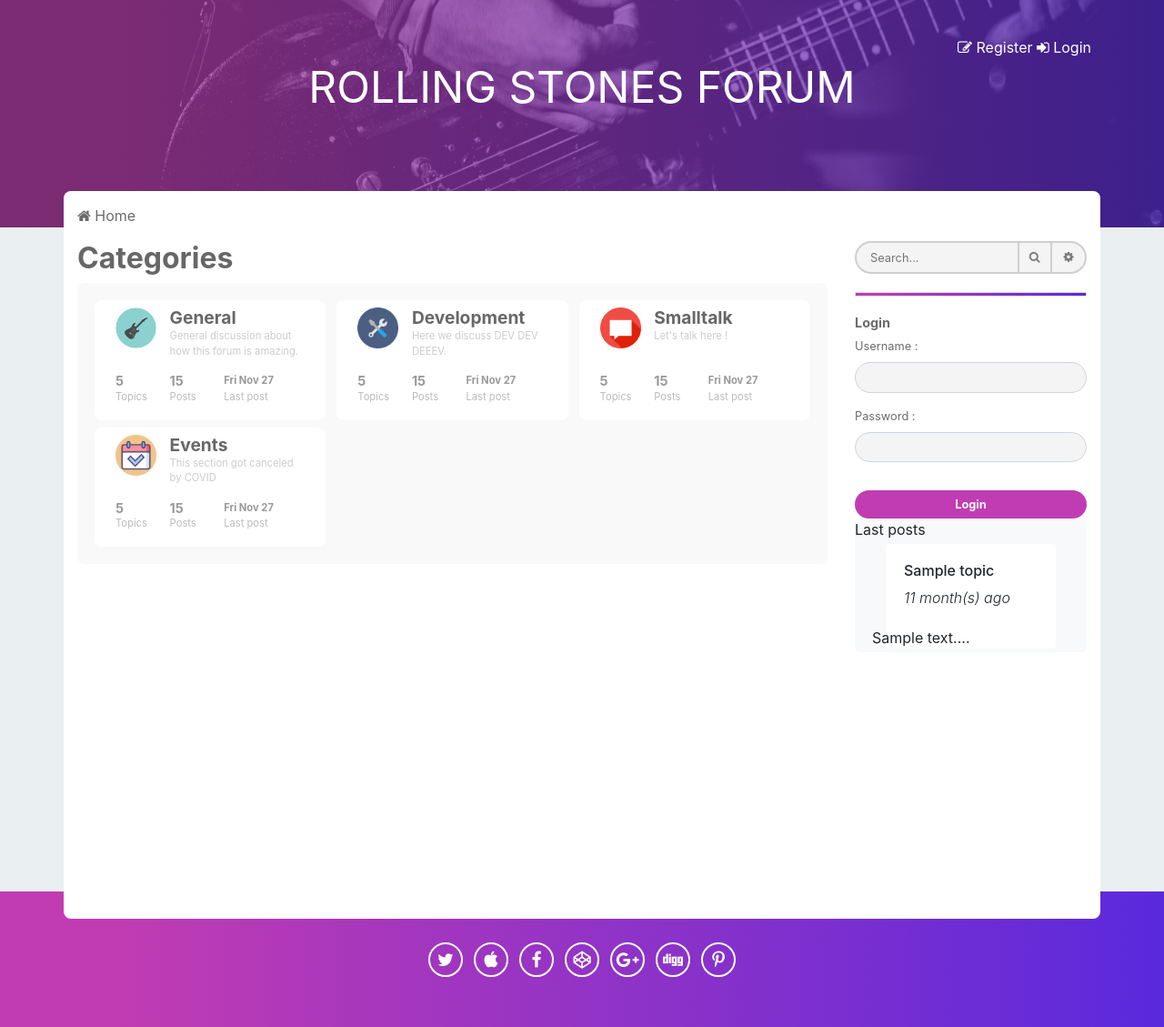
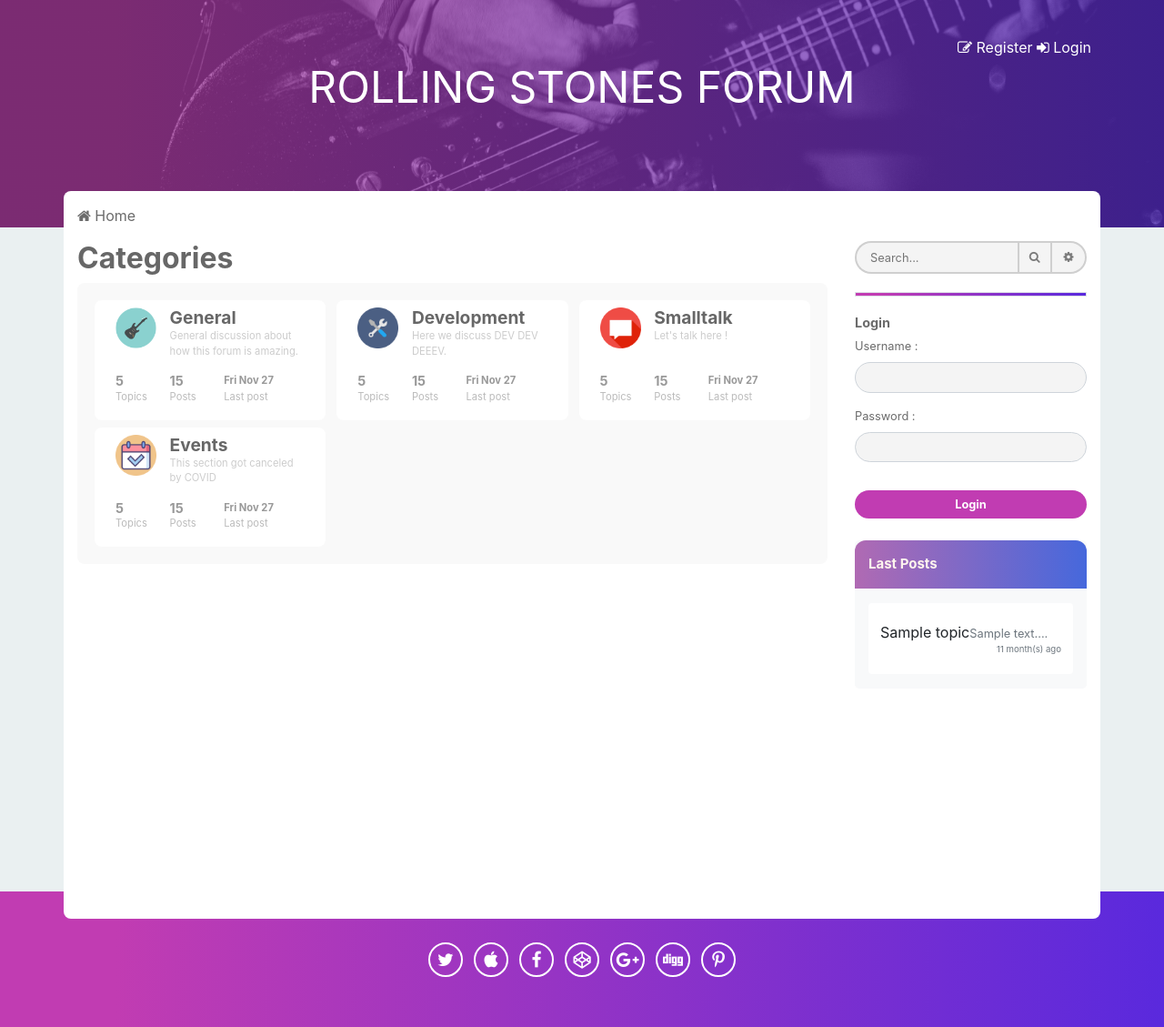
Before and after one commit to JonathanMaillard/BCBB-Forum, a PHP site: page /index.php in a window 1280 px wide. Shown: the top 1129 px of the page at 91% size. Run offline with PHP 8.4, Linux system fonts and the light colour scheme; data comes from the database, SQL or seed files in the repository; tables that the repository leaves empty hold one stand-in row (values such as "Sample post").

Commit message:
feat last_posts

```diff
--- a/css/style.css
+++ b/css/style.css
@@ -233,3 +233,30 @@
 }
 
 /*# sourceMappingURL=style.css.map */
+
+
+/* style for last_post */
+
+.banner-aside {
+  padding: 1em;
+  border-radius: 0.8em 0.8em 0em 0em;
+  background: linear-gradient(90deg, #b06ab3 0%, #4668dc 100%);
+  color: seashell;
+  font-size: 15px;
+  font-weight: bold;
+}
+
+.last-posts__title{
+  padding: 0;
+  margin: 0;
+}
+
+.last-posts__time-diff{
+  padding: 0;
+  font-size: 0.6rem;
+}
+
+.last-posts__post-content{
+  padding: 0;
+  font-size: 0.8rem;
+}
--- a/includes/last_posts.php
+++ b/includes/last_posts.php
@@ -1,27 +1,29 @@
 <?php
 // request to get the last posts
-$req_posts = $db->query('SELECT * FROM posts ORDER BY post_date DESC LIMIT 4');
+$req_posts = $db->query('SELECT * FROM posts ORDER BY post_date DESC LIMIT 3');
 if (!$req_posts) {
     echo 'There is no post to display' .mysql_error();
 } else {
 ?>
 
 <!-- last_posts container -->
-<div class="container bg-light rounded-lg">
+<div class="container bg-light rounded-lg mt-4 mb-2">
     <!-- last_posts header -->
-    <div class="banner flex row align-items-center">
-        Last posts
+    <div class="banner-aside flex row  align-items-center">
+        Last Posts
     </div>
-    <!-- last_posts cards_container -->
-    <div class="container d-flex flex-column ">
+    <!-- last_posts container -->
+    <div class="container-fuide d-flex flex-column py-2 ">
         <?php
         while ($post = $req_posts->fetch())
         {
         ?>
-        <!-- last_posts title & time-diff first_row -->
-        <div class="last-posts card m-1 border-0">
+        <!-- last_posts title first_row -->
+        <div class="last-posts card my-2 px-2 border-0">
             <div class=" card-body row d-flex ">
-                <h6 class="last-posts-list__title col">
+                <!-- UNCOMMENT to active the link -->
+                <!-- <a href="#" class="stretched-link"></a> -->
+                <div class="last-posts__title">
                     <?php
                         // get the topic subject
                         $req_topics = $db->query("SELECT topic_subject FROM topics WHERE topic_id =" .  $post['post_topic']);
@@ -30,8 +32,16 @@
                         }
                         $req_topics->closeCursor();
                     ?>
-                </h6>
-                <div class="last-posts-list__time-diff col font-italic font-weight-light">
+                </div>
+                <!-- last_posts text second_row -->
+                <div class="last-posts__post-content text-secondary pt-1">
+                    <?php
+                    // limit the number of characters displayed
+                    echo substr($post['post_content'], 0,50);
+                    ?>...
+                </div>
+                <!-- last_posts time-diff third_row                  -->
+                <div class="last-posts__time-diff col text-secondary text-right">
                     <?php
                         // get the time difference converting stamptime to string
                         $current_date = strtotime(date("Y-m-d H:i:s"));
@@ -52,14 +62,9 @@
                         }
                     ?>
                 </div>
+
             </div>
-            <!-- last_posts text second_row -->
-            <div class="last-posts-list__text row">
-                <?php
-                // limit the number of characters displayed
-                echo substr($post['post_content'], 0,50);
-                ?>...
-            </div>
+
         </div>
         <?php
         }
```
